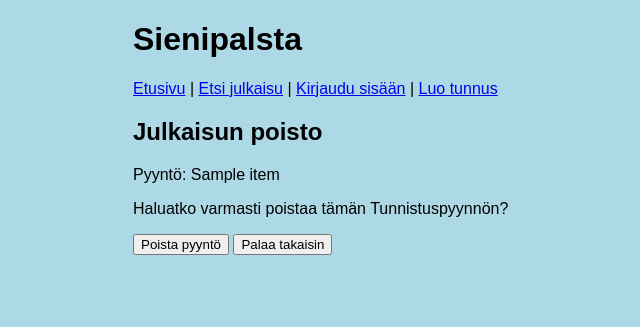
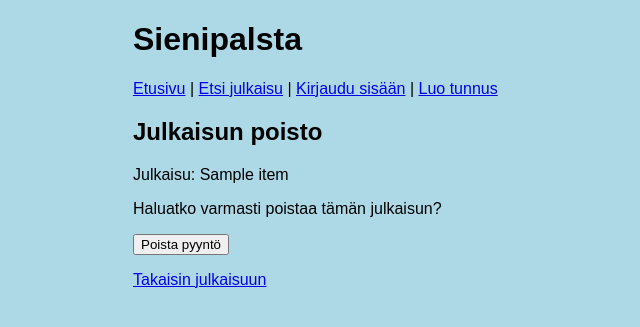
Before and after one commit to serze10/Sienipalsta, a Flask app: template templates/remove_item.html in a window 1280 px wide. Shown: the top 327 px of the page, without its empty margins (107-747 px from the left). Run offline with Flask 3, Linux system fonts and the light colour scheme; the template is opened without the code that fills it: most values are stand-ins (such as "Sample title", 1, 10 or a date in 2020).

Commit message:
Improve back to item

```diff
--- a/templates/edit_comment.html
+++ b/templates/edit_comment.html
@@ -7,14 +7,16 @@
   <h2>Kommentin muokkaus</h2>
   <form action="/update_comment" method="post">
     <p>
-      Sisältö: <br />
+      Kommentti: <br />
       <textarea name="content" rows="8" cols="60" maxlength="1000" required>{{ comment.comment }}</textarea>
     </p>
     <p>
       <input type="hidden" name="comment_id" value="{{ comment.id }}">
       <input type="submit" value="Muokkaa" />
-      <input type="submit" name="back" value="Palaa takaisin">
     </p>
   </form>
+  <p>
+    <a href="/item/{{ comment.item_id }}">Takaisin julkaisuun</a>
+  </p>
 </body>
 {% endblock %}
--- a/templates/edit_item.html
+++ b/templates/edit_item.html
@@ -5,6 +5,7 @@
 {% block content %}
 <body>
   <h2>Julkaisun muokkaus</h2>
+
   <form action="/update_item" method="post">
     <p>
       Otsikko: <br />
@@ -22,8 +23,10 @@
     <p>
       <input type="hidden" name="item_id" value="{{ item.id }}">
       <input type="submit" value="Muokkaa" />
-      <input type="submit" name="back" value="Palaa takaisin">
     </p>
   </form>
+<p>
+  <a href="/item/{{ item.id }}">Takaisin julkaisuun</a>
+</p>
 </body>
 {% endblock %}
--- a/templates/remove_comment.html
+++ b/templates/remove_comment.html
@@ -10,7 +10,9 @@
   <form action="/remove_comment/{{ comment.id }}" method="post">
     <input type="hidden" name="item_id" value="{{ item_id }}">
     <input type="submit" name="remove" value="Poista">
-    <input type="submit" name="back" value="Palaa takaisin">
   </form>
+  <p>
+    <a href="/item/{{ comment.item_id }}">Takaisin julkaisuun</a>
+  </p>
 </body>
 {% endblock %}
--- a/templates/remove_item.html
+++ b/templates/remove_item.html
@@ -5,11 +5,15 @@
 {% block content %}
 <body>
   <h2>Julkaisun poisto</h2>
-  <p>Pyyntö: {{ item.title }}</p>
-  <p>Haluatko varmasti poistaa tämän Tunnistuspyynnön?</p>
+  <p>
+    Julkaisu: {{ item.title }}
+  </p>
+  <p>Haluatko varmasti poistaa tämän julkaisun?</p>
   <form action="/remove_item/{{ item.id }}" method="post">
     <input type="submit" name="remove" value="Poista pyyntö">
-    <input type="submit" name="back" value="Palaa takaisin">
   </form>
+  <p>
+    <a href="/item/{{ item.id }}">Takaisin julkaisuun</a>
+  </p>
 </body>
 {% endblock %}
```
Also changed, not shown: templates/images.html (+6 -2 lines), database.db.
